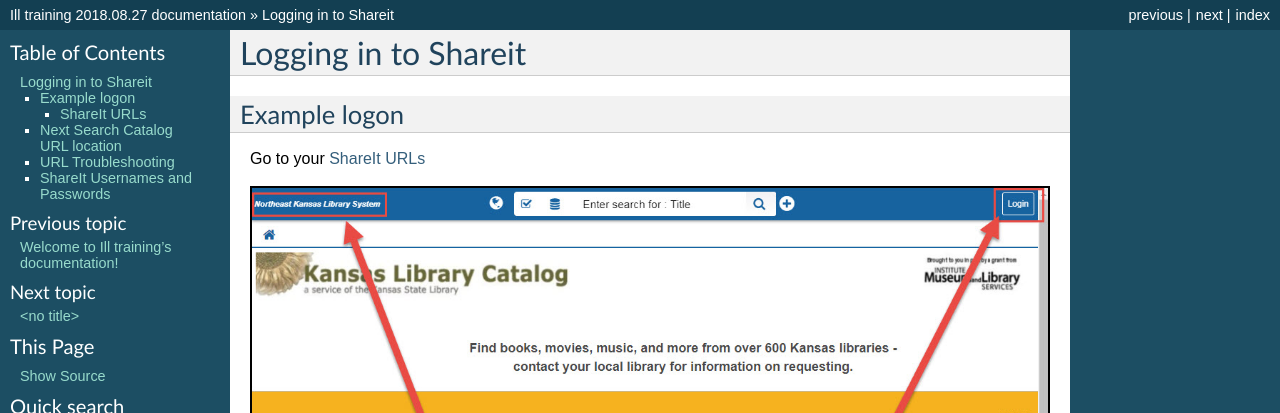
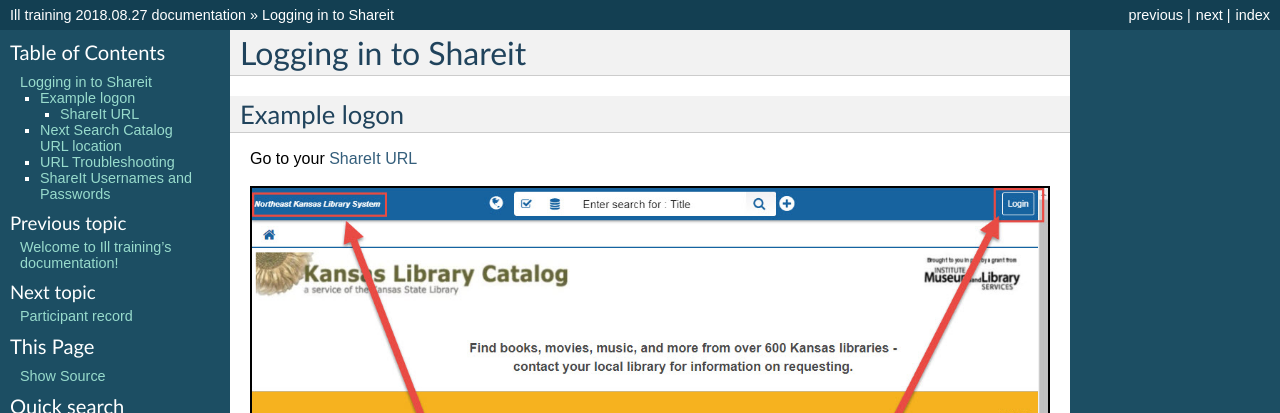
Before and after one commit to northeast-kansas-library-system/ill_training, a Sphinx documentation site: the page built from source/login.rst, in a window 1280 px wide and 900 px high. Shown: the top 413 px of the window. Built offline with Sphinx 7.4.7, drawn with Linux system fonts in a browser that asks for light colours; some of the changed text lies outside the part shown.

```diff
--- a/source/login.rst
+++ b/source/login.rst
@@ -4,7 +4,7 @@ Logging in to Shareit
 Example logon
 -------------
 
-Go to your `ShareIt URLs`_
+Go to your `ShareIt URL`_
 
 .. image:: images/010.jpg
 
@@ -18,8 +18,8 @@ A successfull login should look like this:
 
 If you have trouble logging in, keep reading.
 
-ShareIt URLs
-^^^^^^^^^^^^
+ShareIt URL
+^^^^^^^^^^^
 
 ShareIt requires that each library logs in from a specific URL.
 
```
Also changed, not shown: source/participant.rst (+13 -0 lines), source/images/080.jpg (added), source/images/100-searching.jpg (added), source/images/100.png (added), source/images/110.jpg (added), source/images/110.png (added), source/images/120.jpg (added), source/images/130.jpg (added), source/images/130.png (added), source/images/140.jpg (added), source/images/150.jpg (added), source/images/160.jpg (added), source/images/170.jpg (added), source/images/180.jpg (added), 4 more files, 1 other file.
